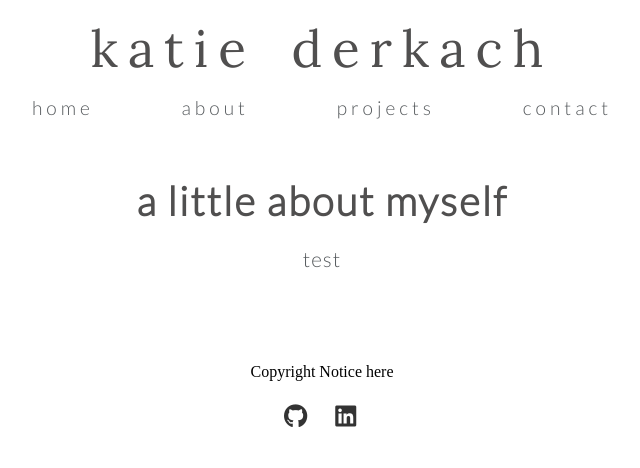
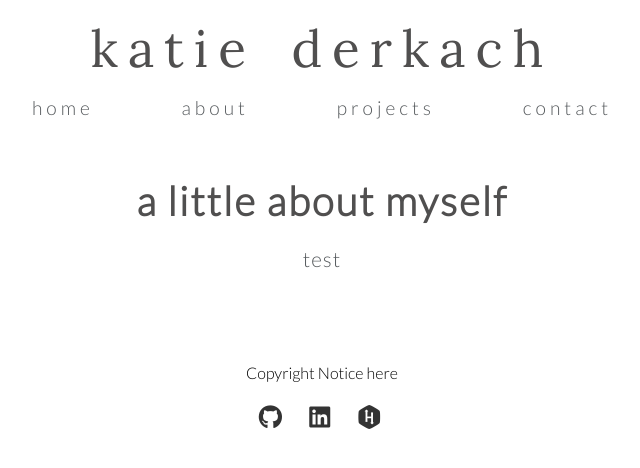
Before and after one commit to katie-dev/kd-portfolio, a plain HTML site: page about.html in a window 1280 px wide. Shown: the whole page, without its empty margins (318-958 px from the left). Drawn offline with Linux system fonts and the light colour scheme.

Commit message:
added hackerrank link to pages

```diff
--- a/about.html
+++ b/about.html
@@ -39,6 +39,9 @@
             <a href="https://www.linkedin.com/in/katie-derkach-308647b8" target="_blank" rel="noopener noreferrer">
                 <i class="fab fa-linkedin"></i>
             </a>
+            <a href="https://www.hackerrank.com/profile/katie_edmonds181" target="_blank" rel="noopener noreferrer">
+                <i class="fab fa-hackerrank"></i>
+            </a>
         </div>
     </footer>
 </body>
--- a/style.css
+++ b/style.css
@@ -96,6 +96,7 @@ footer {
     padding: 5px;
     margin: 40px;
     text-align: center;
+    font-family: 'Lato', sans-serif;
 }
 
 /*About Page containers*/
```
Also changed, not shown: contact.html (+3 -0 lines), index.html (+3 -0 lines), projects.html (+3 -0 lines).
